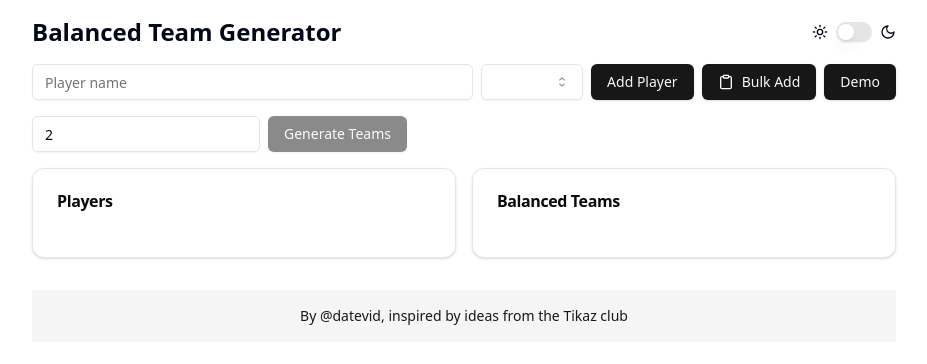
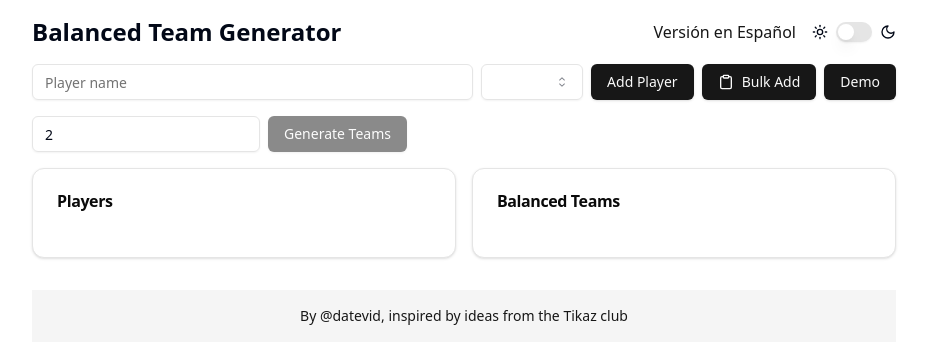
Before and after one commit to datevid/TeamBalancer, a Next.js app: page /team-balancer in a window 1280 px wide. Shown: the top 364 px of the page, without its empty margins (176-1103 px from the left). Built offline with nearby package versions, Linux system fonts and the light colour scheme.

Commit message:
Integración version inglés español

```diff
--- a/src/app/balanceador/page.tsx
+++ b/src/app/balanceador/page.tsx
@@ -8,6 +8,7 @@ import { Trash2, Moon, Sun, Clipboard, Star } from 'lucide-react';
 import { Switch } from '@/components/ui/switch';
 import { Textarea } from '@/components/ui/textarea';
 import { Select, SelectContent, SelectItem, SelectTrigger, SelectValue } from "@/components/ui/select"
+import Link from "next/link";
 
 interface Player {
     name: string;
@@ -109,6 +110,10 @@ const TeamBalancer: React.FC = () => {
         <div className="p-4 max-w-4xl mx-auto">
             <div className="flex justify-between items-center mb-4">
                 <h1 className="text-2xl font-bold">Generador de Equipos Balanceados</h1>
+                <div className="flex items-center space-x-4">
+                    <Link href="/team-balancer" className="text-primary hover:underline">
+                        English version
+                    </Link>
                     <div className="flex items-center space-x-2">
                         <Sun className="h-4 w-4"/>
                         <Switch
@@ -116,6 +121,7 @@ const TeamBalancer: React.FC = () => {
                             onCheckedChange={setIsDarkMode}
                         />
                         <Moon className="h-4 w-4"/>
+                    </div>
                 </div>
             </div>
 
@@ -131,7 +137,7 @@ const TeamBalancer: React.FC = () => {
                     onValueChange={(value) => setNewPlayer({...newPlayer, performance: parseFloat(value)})}
                 >
                     <SelectTrigger className="w-[180px]">
-                        <SelectValue placeholder="Rendimiento" />
+                        <SelectValue placeholder="Rendimiento"/>
                     </SelectTrigger>
                     <SelectContent>
                         {[1, 1.5, 2, 2.5, 3, 3.5, 4, 4.5, 5].map((value) => (
@@ -228,7 +234,8 @@ const TeamBalancer: React.FC = () => {
                             {teams.map((team, index) => (
                                 <div key={index}>
                                     <h3 className="font-bold">Equipo {index + 1}</h3>
-                                    <p className="text-sm mb-2">Rendimiento total: {team.totalPerformance.toFixed(1)}</p>
+                                    <p className="text-sm mb-2">Rendimiento
+                                        total: {team.totalPerformance.toFixed(1)}</p>
                                     <ul>
                                         {team.players.map((player, playerIndex) => (
                                             <li key={playerIndex}>
--- a/src/app/team-balancer/page.tsx
+++ b/src/app/team-balancer/page.tsx
@@ -8,6 +8,7 @@ import { Trash2, Moon, Sun, Clipboard, Star } from 'lucide-react';
 import { Switch } from '@/components/ui/switch';
 import { Textarea } from '@/components/ui/textarea';
 import { Select, SelectContent, SelectItem, SelectTrigger, SelectValue } from "@/components/ui/select"
+import Link from "next/link";
 
 interface Player {
     name: string;
@@ -109,6 +110,10 @@ const TeamBalancer: React.FC = () => {
         <div className="p-4 max-w-4xl mx-auto">
             <div className="flex justify-between items-center mb-4">
                 <h1 className="text-2xl font-bold">Balanced Team Generator</h1>
+                <div className="flex items-center space-x-4">
+                    <Link href="/balanceador" className="text-primary hover:underline">
+                        Versión en Español
+                    </Link>
                     <div className="flex items-center space-x-2">
                         <Sun className="h-4 w-4"/>
                         <Switch
@@ -116,6 +121,7 @@ const TeamBalancer: React.FC = () => {
                             onCheckedChange={setIsDarkMode}
                         />
                         <Moon className="h-4 w-4"/>
+                    </div>
                 </div>
             </div>
 
@@ -131,7 +137,7 @@ const TeamBalancer: React.FC = () => {
                     onValueChange={(value) => setNewPlayer({...newPlayer, performance: parseFloat(value)})}
                 >
                     <SelectTrigger className="w-[180px]">
-                        <SelectValue placeholder="Performance" />
+                        <SelectValue placeholder="Performance"/>
                     </SelectTrigger>
                     <SelectContent>
                         {[1, 1.5, 2, 2.5, 3, 3.5, 4, 4.5, 5].map((value) => (
@@ -228,7 +234,8 @@ const TeamBalancer: React.FC = () => {
                             {teams.map((team, index) => (
                                 <div key={index}>
                                     <h3 className="font-bold">Team {index + 1}</h3>
-                                    <p className="text-sm mb-2">Total Performance: {team.totalPerformance.toFixed(1)}</p>
+                                    <p className="text-sm mb-2">Total
+                                        Performance: {team.totalPerformance.toFixed(1)}</p>
                                     <ul>
                                         {team.players.map((player, playerIndex) => (
                                             <li key={playerIndex}>
```
Lines whose indentation alone changed are shown as unchanged.
